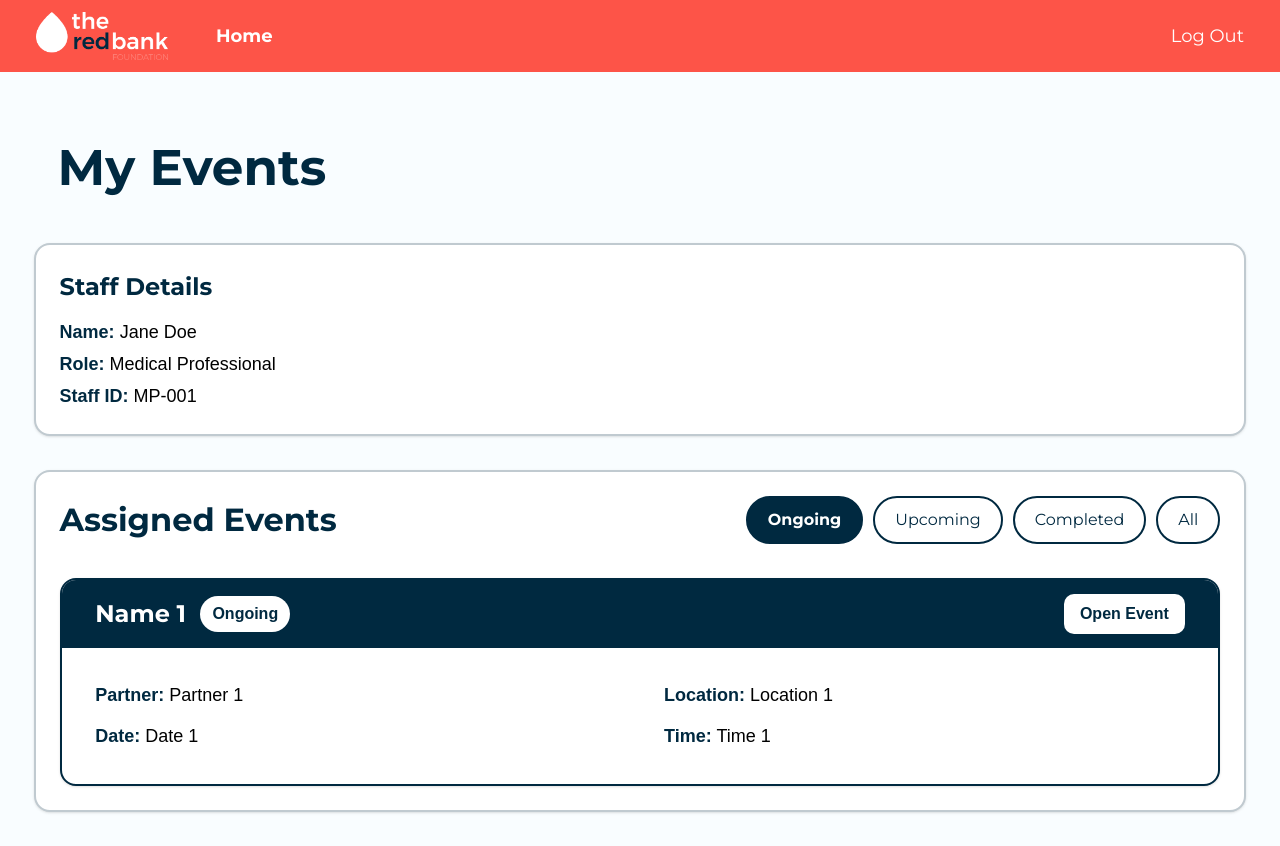
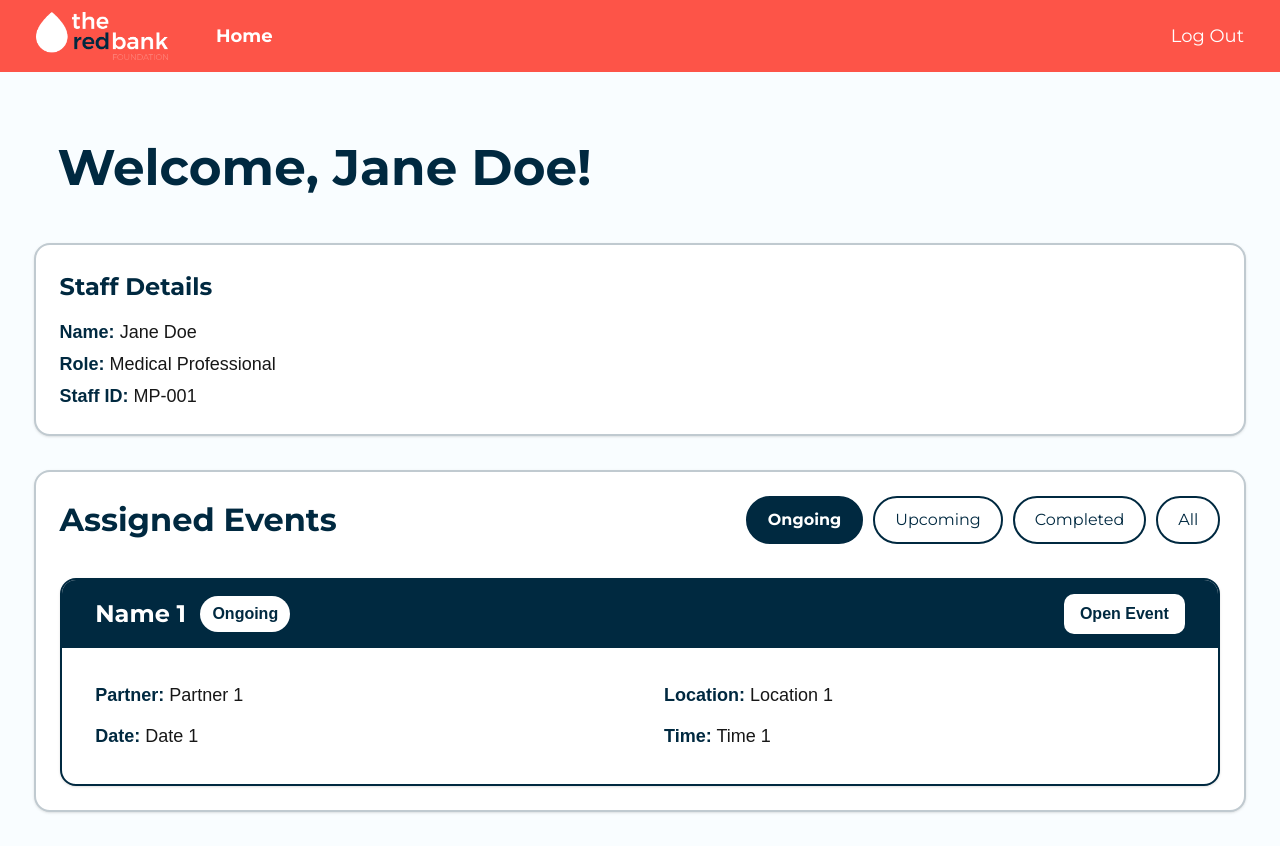
Before and after one commit to RanFrosh/CSSWENG-Blood-Digitalization, a Next.js app in the folder sweng/: page /mp/events in a window 1280 px wide. Built offline with nearby package versions, Linux system fonts and the light colour scheme.

Commit message:
updated mp view

```diff
--- a/sweng/app/mp/events/[eventId]/page.tsx
+++ b/sweng/app/mp/events/[eventId]/page.tsx
@@ -81,7 +81,7 @@ export default function MPEventPage() {
     // If the selected event is not found, display error message
     if (selectedEvent === undefined) {
         return (
-            <main className="flex flex-col min-h-screen bg-[#f9fdff] text-black">
+            <main className="flex flex-col min-h-screen bg-[#f9fdff]">
                 <Header />
 
                 <div className="flex-1 p-[0.35in]">
@@ -108,7 +108,7 @@ export default function MPEventPage() {
     // If the selected event is found, display event details and actions
     } else {
         return (
-            <main className="flex flex-col min-h-screen bg-[#f9fdff] text-black">
+            <main className="flex flex-col min-h-screen bg-[#f9fdff]">
                 <Header />
 
                 <div className="flex-1 p-[0.35in]">
--- a/sweng/app/mp/events/[eventId]/screening/[donorId]/page.tsx
+++ b/sweng/app/mp/events/[eventId]/screening/[donorId]/page.tsx
@@ -1,5 +1,4 @@
 "use client";
-
 import { useRouter, useParams } from "next/navigation";
 
 import Header from "@/components/HeaderMP";
@@ -42,7 +41,7 @@ export default function ScreeningPage() {
     };
 
     return (
-        <main className="flex flex-col min-h-screen bg-[#f9fdff] text-black">
+        <main className="flex flex-col min-h-screen bg-[#f9fdff]">
             <Header />
 
             <div className="flex-1 bg-[#f9fdff] p-[0.35in]">
@@ -126,6 +125,7 @@ export default function ScreeningPage() {
 
                                 <input
                                     type="text"
+                                    placeholder="°C"
                                     className="w-full border-2 border-[#c0cad0] rounded-[10px] px-[12px] py-[8px] text-[18px] outline-none focus:border-[#002940]"
                                 />
                             </div>
@@ -137,6 +137,7 @@ export default function ScreeningPage() {
 
                                 <input
                                     type="text"
+                                    placeholder="mmHg"
                                     className="w-full border-2 border-[#c0cad0] rounded-[10px] px-[12px] py-[8px] text-[18px] outline-none focus:border-[#002940]"
                                 />
                             </div>
@@ -148,6 +149,7 @@ export default function ScreeningPage() {
 
                                 <input
                                     type="text"
+                                    placeholder="bpm"
                                     className="w-full border-2 border-[#c0cad0] rounded-[10px] px-[12px] py-[8px] text-[18px] outline-none focus:border-[#002940]"
                                 />
                             </div>
@@ -159,6 +161,7 @@ export default function ScreeningPage() {
 
                                 <input
                                     type="text"
+                                    placeholder="kg"
                                     className="w-full border-2 border-[#c0cad0] rounded-[10px] px-[12px] py-[8px] text-[18px] outline-none focus:border-[#002940]"
                                 />
                             </div>
--- a/sweng/app/mp/events/page.tsx
+++ b/sweng/app/mp/events/page.tsx
@@ -6,6 +6,20 @@ import Header from "@/components/HeaderMP";
 
 type EventStatus = "Ongoing" | "Upcoming" | "Completed";
 type EventTab = EventStatus | "All";
+
+// Sample user structure
+type User = {
+    id: string;
+    name: string;
+    role: string;
+}
+
+// Sample MP user
+const MPUser: User = {
+    id: "MP-001",
+    name: "Jane Doe",
+    role: "Medical Professional",
+}
 
 // Sample event structure
 type AssignedEvent = {
@@ -111,14 +125,14 @@ export default function MPEventsPage() {
     };
 
     return (
-        <main className="flex flex-col min-h-screen bg-[#f9fdff] text-black">
+        <main className="flex flex-col min-h-screen bg-[#f9fdff]">
             <Header />
 
             <div className="flex-1 bg-[#f9fdff] p-[0.35in]">
                 {/* Title */}
                 <section className="bg-[#f9fdff] p-[0.25in]">
                     <h1 className="text-[50px] font-['Montserrat'] font-bold text-[#002940]">
-                        My Events
+                        Welcome, {MPUser.name}!
                     </h1>
                 </section>
 
@@ -134,21 +148,21 @@ export default function MPEventsPage() {
                                 <span className="font-semibold text-[#002940]">
                                     Name:
                                 </span>{" "}
-                                Jane Doe
+                                {MPUser.name}
                             </p>
 
                             <p>
                                 <span className="font-semibold text-[#002940]">
                                     Role:
                                 </span>{" "}
-                                Medical Professional
+                                {MPUser.role}
                             </p>
 
                             <p>
                                 <span className="font-semibold text-[#002940]">
                                     Staff ID:
                                 </span>{" "}
-                                MP-001
+                                {MPUser.id}
                             </p>
                         </div>
                     </div>
```
